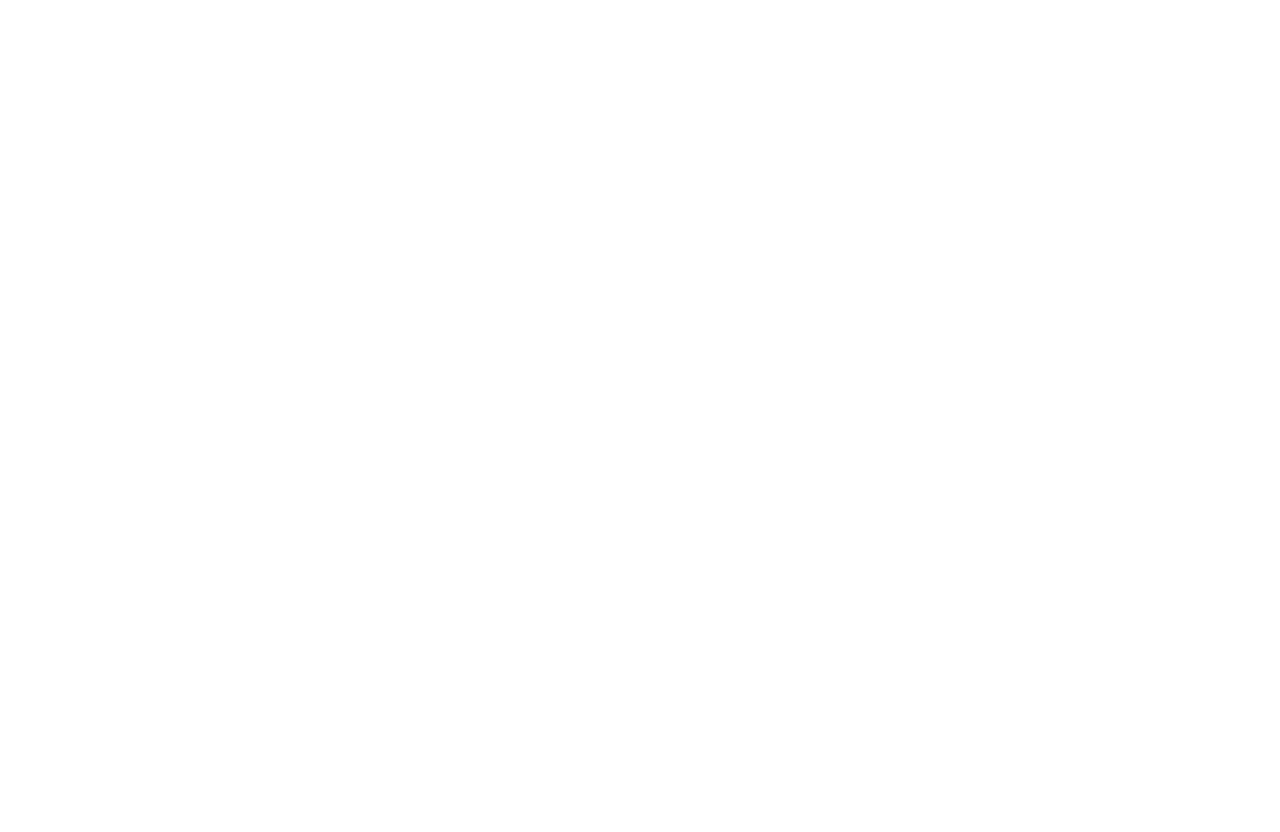
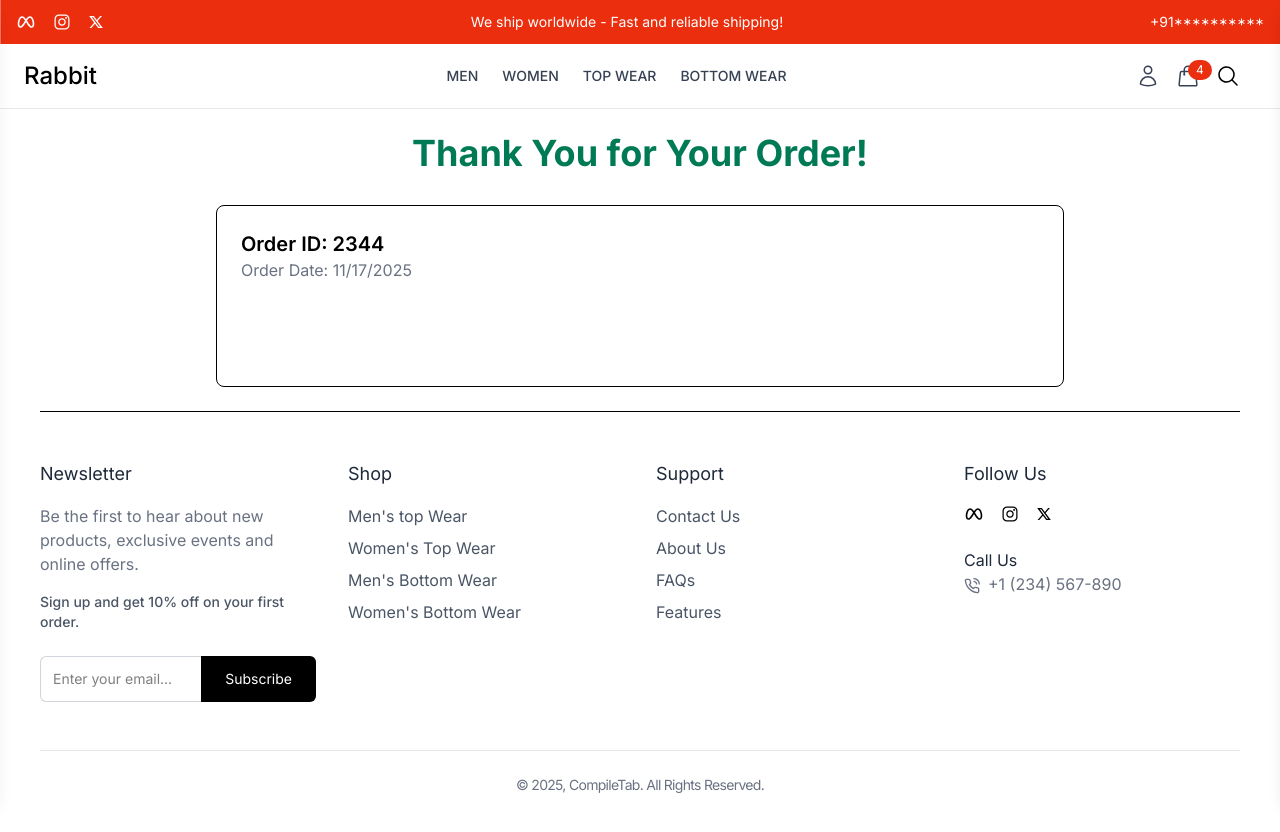
Before and after one commit to hridik-suresh/Rabbit-Co, a React (Vite) app in the folder frontend/vite-project/: page /order-confirmation in a window 1280 px wide. Before the commit this address had no page. Shown: the top 832 px of the page. Before the commit the page ends 800 px from the top, so only its background shows below. Built offline with nearby package versions, Linux system fonts and the light colour scheme.

Commit message:
Basic layout for the order confirmation page is completed.

```diff
--- a/frontend/vite-project/src/App.jsx
+++ b/frontend/vite-project/src/App.jsx
@@ -23,7 +23,7 @@
           <Route path="collections/:collection" element={<CollectionPage />} />
           <Route path="products/:id" element={<ProductDetails />} />
           <Route path="checkout" element={<Checkout />} />
-          <Route path="confirmation" element={<OrderConfirmationPage/>}/>
+          <Route path="order-confirmation" element={<OrderConfirmationPage/>}/>
         </Route>
       </Routes>
     </div>
--- a/frontend/vite-project/src/pages/OrderConfirmationPage.jsx
+++ b/frontend/vite-project/src/pages/OrderConfirmationPage.jsx
@@ -1,11 +1,56 @@
-
+const checkout = {
+  _id: "2344",
+  createdAt: new Date(),
+  checkoutItems: [
+    {
+      productId: "1",
+      name: "Jacket",
+      color: "Black",
+      size: "M",
+      price: 150,
+      quantity: 1,
+      image: "https://picsum.photos/150?random=1",
+    },
+    {
+      productId: "2",
+      name: "Shirt",
+      color: "Black",
+      size: "M",
+      price: 50,
+      quantity: 1,
+      image: "https://picsum.photos/150?random=4",
+    },
+  ],
+  shippingAddress: {
+    address: "123 Fashion Street",
+    city: "New York",
+    country: "USA",
+  },
+};
 
 function OrderConfirmationPage() {
-    return (
-        <div>
-            dgjsvfgag
+  return (
+    <div className="max-w-4xl mx-auto p-6 bg-white">
+      <h1 className="text-4xl font-bold text-center text-emerald-700 mb-8 ">
+        Thank You for Your Order!
+      </h1>
+      {checkout && (
+        <div className="p-6 rounded-lg border">
+          <div className="flex justify-between mb-20">
+            {/* Order Id and Date */}
+            <div>
+              <h2 className="text-xl font-semibold">
+                Order ID: {checkout._id}
+              </h2>
+              <p className="text-gray-500">
+                Order Date: {new Date(checkout.createdAt).toLocaleDateString()}
+              </p>
+            </div>
+          </div>
         </div>
-    )
+      )}
+    </div>
+  );
 }
 
 export default OrderConfirmationPage;
```
